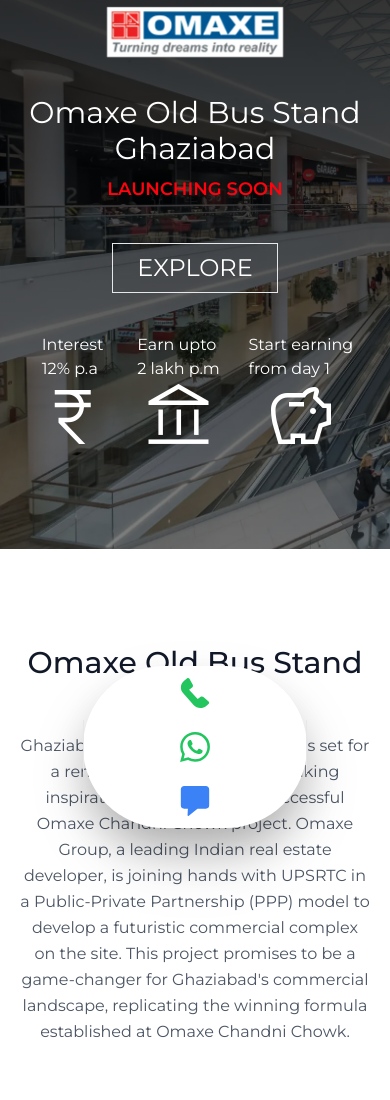
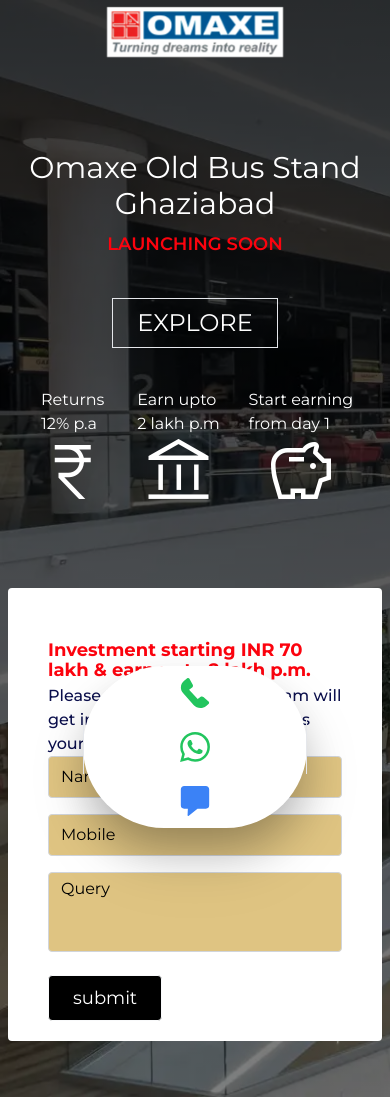
Before and after one commit to Sandeep-Chawla/omaxe, a website: page index.html in a window 390 px wide. Shown: the top 1100 px of the page. Drawn offline with nearby package versions, Linux system fonts and the light colour scheme; some packages are replaced by stand-ins of ours; a script that the page names is missing.

Commit message:
changes made

```diff
--- a/index.html
+++ b/index.html
@@ -88,7 +88,7 @@
           close
         </span>
         <h2 class="text-[#FC030E] font-bold leading-5 text-lg mb-1 title-font">
-          Invest only INR 70 lakh & get upto 2 lakh p.m.
+          Investment starting INR 70 lakh & earn upto 2 lakh p.m.
         </h2>
         <p class="text-[#0b0f4c] font-medium">
           Please fill-up the form, our team will get in touch with you to
@@ -152,7 +152,7 @@
         <li class="mx-3 cursor-pointer openForm">Contact Us</li>
       </ul>
     </nav>
-    <header id="home" class="min-h-[65vh] relative md:min-h-screen">
+    <header id="home" class="min-h-[130vh] relative md:min-h-screen">
       <div
         class="absolute z-1 bg-gradient-to-b from-[#000000cc] to-[#00000080] w-full h-full"
       ></div>
@@ -177,7 +177,7 @@
             class="flex flex-row justify-evenly w-full lg:w-2/3 py-10 items-center md:items-end"
           >
             <div class="flex items-center flex-col">
-              <div>Interest<br />12% p.a</div>
+              <div>Returns<br/>12% p.a</div>
               <span class="material-symbols-outlined text-7xl"
                 >currency_rupee</span
               >
@@ -195,13 +195,13 @@
           </div>
         </div>
         <div
-          class="md:w-2/5 hidden md:block justify-between px-10 py-5 rounded bg-white h-fit"
+          class="md:w-2/5  md:block justify-between px-10 py-5 rounded bg-white h-fit"
         >
           <div class="flex flex-col md:ml-auto w-full mt-8 md:mt-0">
             <h2
               class="text-[#FC030E] font-bold leading-5 text-lg mb-1 title-font"
             >
-              Invest only INR 70 lakh & get upto 2 lakh p.m.
+              Investment starting INR 70 lakh & earn upto 2 lakh p.m.
             </h2>
             <p class="text-[#0b0f4c] font-medium">
               Please fill-up the form, our team will get in touch with you to
@@ -1051,7 +1051,7 @@
       id="contact-icon"
       class="sticky flex justify-evenly drop-shadow-2xl shadow-2xl mx-auto w-56 bottom-4 right-4 rounded-full bg-white"
     >
-      <a class="py-3 flex justify-center items-center" href="tel:9971686761"
+      <a class="py-3 flex justify-center items-center" href="tel:9650912227"
         ><svg
           class="fill-green-500"
           data-bbox="17.052 7.009 15.938 16.944"
@@ -1068,7 +1068,7 @@
           </g></svg></a>
       <a
         class="py-3 px-2 flex border-x border-gray-200 justify-center"
-        href="https://wa.me/9971686761"
+        href="https://wa.me/+919650912227"
         ><svg
           class="fill-green-500"
           data-bbox="15 5 19.904 20"
@@ -1087,7 +1087,7 @@
     </a>
       <a
         class="py-3 flex justify-center"
-        href="sms:9971686761?body=interested in omaxe gaziabad"
+        href="sms:9650912227?body=interested in omaxe gaziabad"
       >
         <svg
           class="fill-blue-500"
```
Also changed, not shown: output.css.
